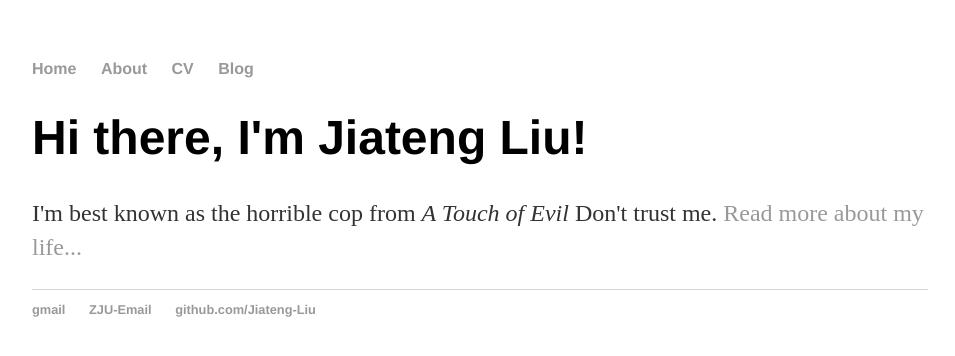
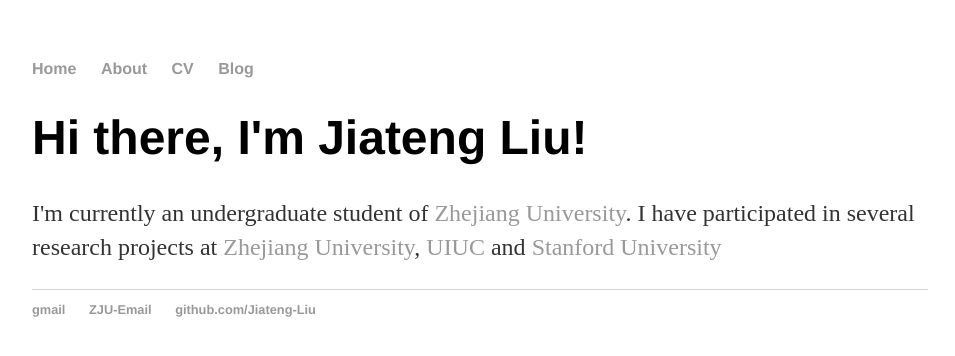
Before and after one commit to Lumos-Jiateng/Lumos-Jiateng.github.io, a Jekyll site: the page built from index.html, in a window 1280 px wide. Shown: the top 356 px of the page, without its empty margins (160-1115 px from the left). Built offline with Jekyll 4.4.1, drawn with Linux system fonts in a browser that asks for light colours.

Commit message:
Update index.html

```diff
--- a/index.html
+++ b/index.html
@@ -4,5 +4,5 @@
 ---
 <div class="blurb">
 	<h1>Hi there, I'm Jiateng Liu!</h1>
-	<p>I'm best known as the horrible cop from <em>A Touch of Evil</em> Don't trust me. <a href="/about">Read more about my life...</a></p>
+	<p>I'm currently an undergraduate student of <a href="https://www.zju.edu.cn/">Zhejiang University</a>. I have participated in several research projects at <a href="https://www.zju.edu.cn/">Zhejiang University</a>, <a href="https://illinois.edu/">UIUC</a> and <a href="https://www.stanford.edu/">Stanford University</a></p>
 </div><!-- /.blurb -->
```
